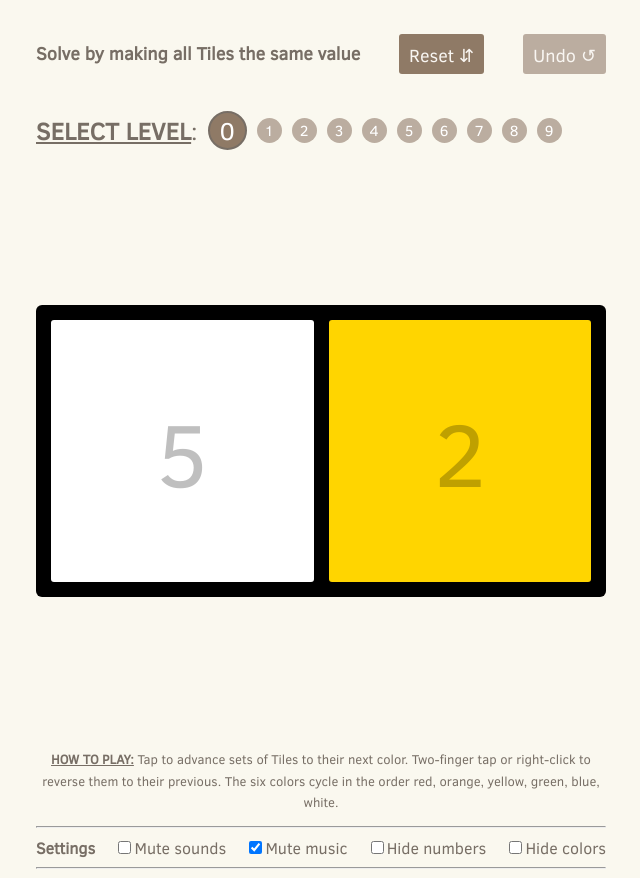
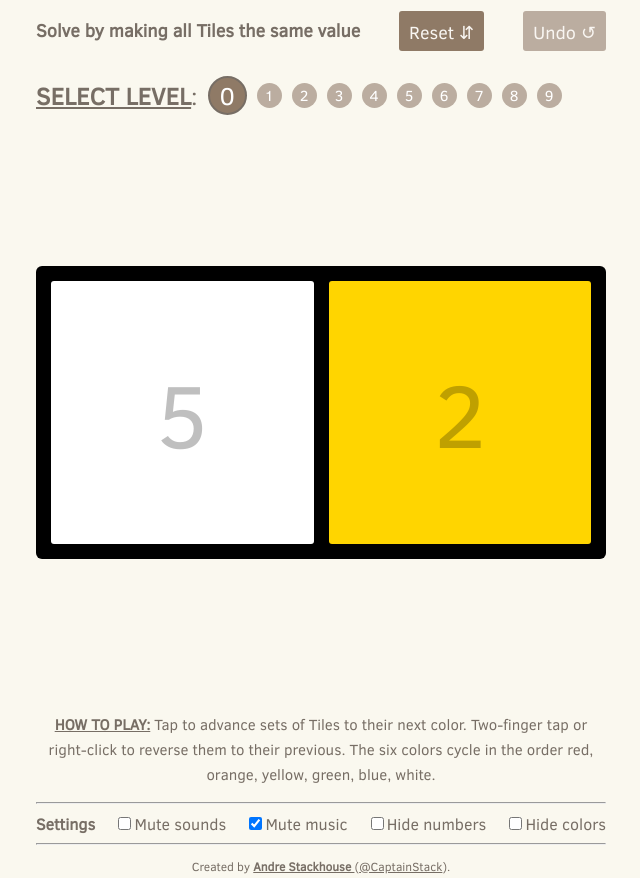
Before and after one commit to CaptainStack/chromattis, a React (Create React App) app: page / in a window 1280 px wide. Shown: the part 96-974 px from the top of the page, without its empty margins (319-959 px from the left). Built offline with nearby package versions, Linux system fonts and the light colour scheme.

Commit message:
Adjust whitespace

```diff
--- a/src/components/App.jsx
+++ b/src/components/App.jsx
@@ -106,7 +106,7 @@ export const App = ({state}) => {
           <Tutorial show_tutorial={state.current_display === 'tutorial'} tutorial={ state.tutorial }/>
           <LevelNavMenu page={state.level_nav_page} show_level_nav={state.current_display === 'nav'} levels={state.game.levels} current_level_index={state.game.current_level_index} highest_unlocked_level={state.game.highest_unlocked_level()}/>
         </div>
-        <p style={{fontSize:'13px'}}><strong onClick={tutorialButtonClicked} style={{textDecoration: 'underline', cursor:'pointer'}}>HOW TO PLAY:</strong> Tap to advance sets of Tiles to their next color. Two-finger tap or right-click to reverse them to their previous. The six colors cycle in the order red, orange, yellow, green, blue, white.</p>
+        <p style={{fontSize:'15px'}}><strong onClick={tutorialButtonClicked} style={{textDecoration: 'underline', cursor:'pointer'}}>HOW TO PLAY:</strong> Tap to advance sets of Tiles to their next color. Two-finger tap or right-click to reverse them to their previous. The six colors cycle in the order red, orange, yellow, green, blue, white.</p>
         <hr />
         <div className='Settings row'>
           <strong>Settings</strong>
@@ -116,7 +116,7 @@ export const App = ({state}) => {
           <label><input onChange={hideColorsButtonClicked} defaultChecked={state.hide_colors} type="checkbox" id="colors-toggle" />Hide colors</label>
         </div>
         <hr />
-        <p style={{fontSize:'12px'}}>Created by <a href='https://captainstack.github.io/public-stackhouse' target='_'><strong>Andre Stackhouse </strong></a> (<a href='https://twitter.com/intent/follow?original_referer=http%3A%2F%2Flocalhost%3A3000%2F&ref_src=twsrc%5Etfw&screen_name=CaptainStack&tw_p=followbutton' target='_blank'>@CaptainStack</a>).<br/>Open source code on <a href='https://github.com/CaptainStack/chromattis' target='_'><strong>GitHub</strong></a> under an MIT license.<br/><a href='https://forms.gle/YVkRv9uepXTjW46r9' target='_blank'><strong>Submit feedback here</strong></a>. <a href='https://forms.gle/rFaBNkFPJNZiF8t18' target='_blank'><strong>Report bugs</strong></a></p>
+        <p style={{fontSize:'12px', marginBottom:0}}>Created by <a href='https://captainstack.github.io/public-stackhouse' target='_'><strong>Andre Stackhouse </strong></a> (<a href='https://twitter.com/intent/follow?original_referer=http%3A%2F%2Flocalhost%3A3000%2F&ref_src=twsrc%5Etfw&screen_name=CaptainStack&tw_p=followbutton' target='_blank'>@CaptainStack</a>).<br/>Open source code on <a href='https://github.com/CaptainStack/chromattis' target='_'><strong>GitHub</strong></a> under an MIT license.<br/><a href='https://forms.gle/YVkRv9uepXTjW46r9' target='_blank'><strong>Submit feedback here</strong></a>. <a href='https://forms.gle/rFaBNkFPJNZiF8t18' target='_blank'><strong>Report bugs</strong></a></p>
         {/* SOCIAL MEDIA BUTTONS */}
         <div className='row social'>
           <a href={`https://twitter.com/share?text=${encodeURIComponent('Are you smart enough to solve #Chromattis? A new puzzle game by Andre Stackhouse (@CaptainStack).\n\n Play for free here:\n')}`} className="twitter-share-button" data-show-count="true" target='_blank'><img src='https://uxwing.com/wp-content/themes/uxwing/download/brands-and-social-media/x-share-button-icon.png' alt='Post on X'/></a>
--- a/src/styles/App.css
+++ b/src/styles/App.css
@@ -33,7 +33,7 @@ div:focus {
 h1 {
   font-weight: bold;
   font-size: 52px;
-  margin-top: 12px;
+  margin: 12px 0 12px 0;
 }
 
 ul {
--- a/src/styles/LevelNavBar.css
+++ b/src/styles/LevelNavBar.css
@@ -1,7 +1,7 @@
 .LevelNavBar {
   display: flex;
   align-items: center;
-  margin-bottom:16px;
+  margin:12px 0 12px 0;
   .hide-in-nav {
     display:none;
   }
```
